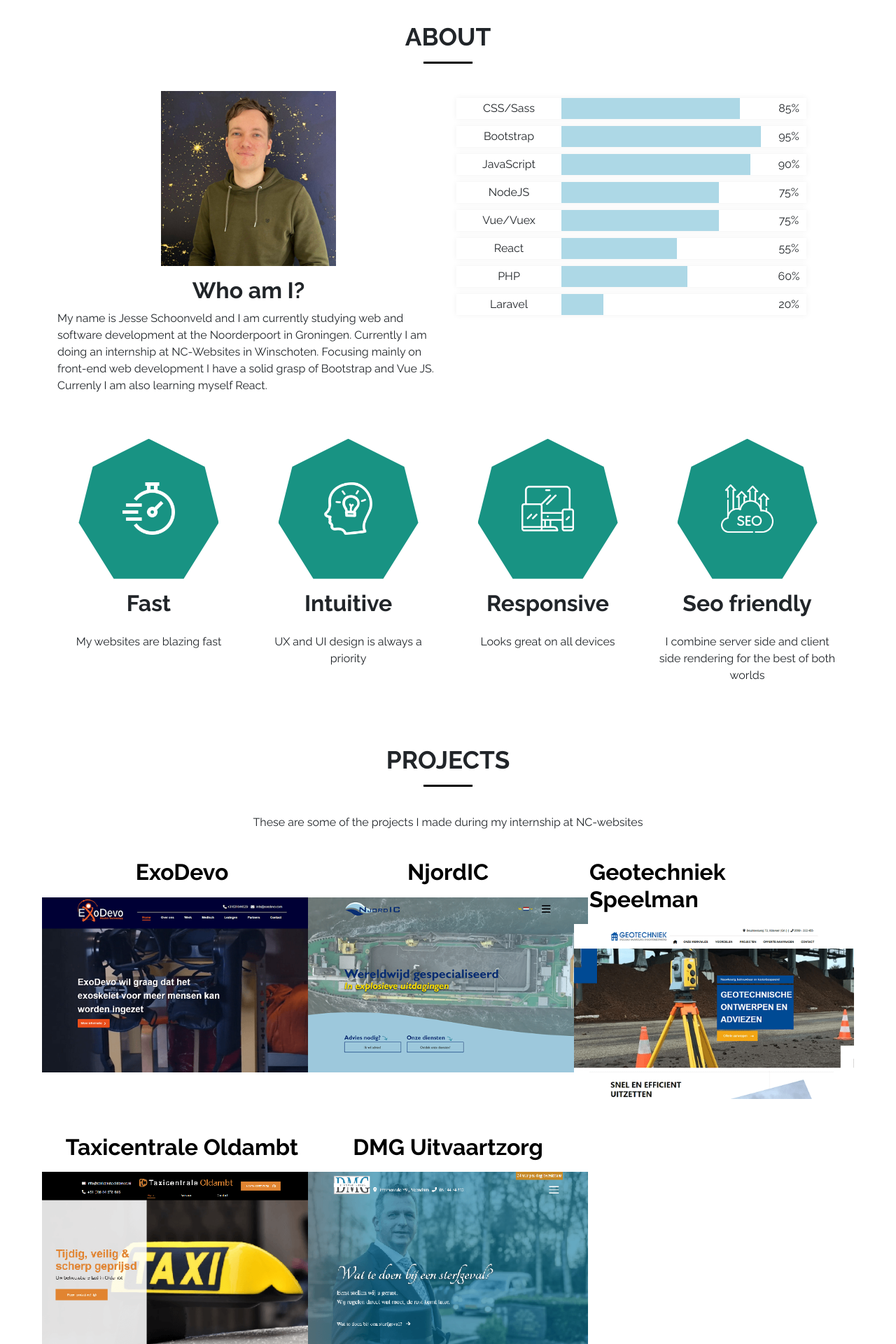
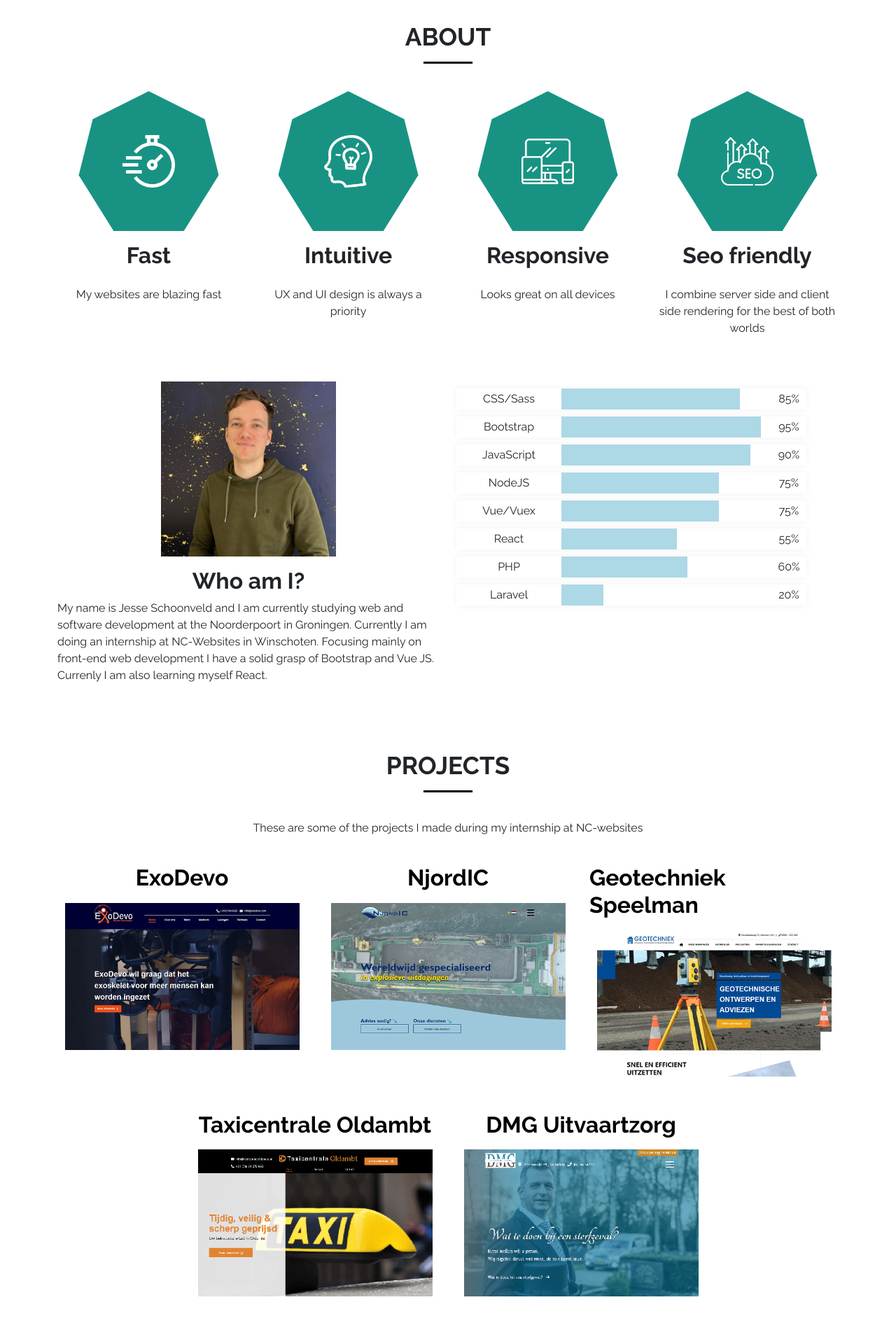
Before and after one commit to JSchoonveld/portfolio_next, a Next.js app: page / in a window 1280 px wide. Shown: the part 840-2760 px from the top of the page at 70% size. Built offline with nearby package versions, Linux system fonts and the light colour scheme.

Commit message:
project preview iets aangepast

```diff
--- a/components/AboutSection.js
+++ b/components/AboutSection.js
@@ -11,7 +11,21 @@ export default function AboutSection() {
                         <h2>About</h2>
                     </div>
                 </div>
-                <div className="row my-5">
+                <div className="row mt-5 mb-0">
+                    <div className="col-md-6 col-lg-3 d-flex justify-content-center text-center mb-5 mb-lg-0">
+                        <Quality title={"Fast"} description={"My websites are blazing fast"} imageUrl={"/icons/speedometer.png"}/>
+                    </div>
+                    <div className="col-md-6 col-lg-3 d-flex justify-content-center text-center  mb-5 mb-lg-0">
+                        <Quality title={"Intuitive"} description={"UX and UI design is always a priority"} imageUrl={"/icons/intuitive.png"} />
+                    </div>
+                    <div className="col-md-6 col-lg-3 d-flex justify-content-center text-center  mb-5 mb-lg-0">
+                        <Quality title={"Responsive"} description={"Looks great on all devices"} imageUrl={"/icons/responsive.png"} />
+                    </div>
+                    <div className="col-md-6 col-lg-3 d-flex justify-content-center text-center  mb-5 mb-lg-0">
+                        <Quality title={"Seo friendly"} description={"I combine server side and client side rendering for the best of both worlds"} imageUrl={"/icons/seo.png"} />
+                    </div>
+                </div>
+                <div className="row mt-5 mb-2">
                     <div className="col-lg-6 d-flex flex-column justify-content-center align-items-center">
                         <Image
                             src={"/images/jesse.jpg"}
@@ -29,23 +43,6 @@ export default function AboutSection() {
                     <div className="col-lg-6 d-flex flex-column align-items-center ">
                         <SkillbarSection/>
                     </div>
-
-
-
-                </div>
-                <div className="row mt-5 mb-0">
-                    <div className="col-md-6 col-lg-3 d-flex justify-content-center text-center mb-5 mb-lg-0">
-                        <Quality title={"Fast"} description={"My websites are blazing fast"} imageUrl={"/icons/speedometer.png"}/>
-                    </div>
-                    <div className="col-md-6 col-lg-3 d-flex justify-content-center text-center  mb-5 mb-lg-0">
-                        <Quality title={"Intuitive"} description={"UX and UI design is always a priority"} imageUrl={"/icons/intuitive.png"} />
-                    </div>
-                    <div className="col-md-6 col-lg-3 d-flex justify-content-center text-center  mb-5 mb-lg-0">
-                        <Quality title={"Responsive"} description={"Looks great on all devices"} imageUrl={"/icons/responsive.png"} />
-                    </div>
-                    <div className="col-md-6 col-lg-3 d-flex justify-content-center text-center  mb-5 mb-lg-0">
-                        <Quality title={"Seo friendly"} description={"I combine server side and client side rendering for the best of both worlds"} imageUrl={"/icons/seo.png"} />
-                    </div>
                 </div>
 
             </div>
--- a/components/FadeHeader.js
+++ b/components/FadeHeader.js
@@ -11,8 +11,8 @@ export default function FadeHeader() {
     return (
         <div id={"header"} className="header">
             <h1 className={styles.title}>
-                Welcome! I&apos;m <span className={"white"}>Jesse Schoonveld</span><br/>
-                I am a <span className="white">front-end </span>developer
+                Welcome! <br/> My name is <span className={"white"}>Jesse</span><br/>
+                 I&apos;m a <span className="white">front-end </span>developer
             </h1>
             <Link href="#about">
                 <a className={"btn btn-primary mt-3 d-flex align-items-center"}>
--- a/components/ProjectPreview.js
+++ b/components/ProjectPreview.js
@@ -9,8 +9,8 @@ export default function ProjectPreview(props) {
                 <Image
                     src={props.imageUrl}
                     alt={props.title}
-                    width={400}
-                    height={250}
+                    width={335}
+                    height={210}
                 />
 
             </div>
--- a/components/ProjectSection.js
+++ b/components/ProjectSection.js
@@ -4,14 +4,14 @@ export default function ProjectSection() {
     return (
         <section className={"content-section pt-5"} id="projects">
             <div className={'container'}>
-                <div className="row my-4 text-center">
+                <div className="row my-lg-4 text-center">
                     <h2>
                         Projects
                     </h2>
                     <p className={"mt-5"}>These are some of the projects I made during my internship at NC-websites</p>
                 </div>
-                <div className="row mb-5 mt-3">
-                    <div className="col-lg-4">
+                <div className="row justify-content-center mb-5 mt-3">
+                    <div className="col-lg-4" data-aos="flip-left">
                         <ProjectPreview title={"ExoDevo"} imageUrl={"/images/exodevo.png"} website={"https://www.exodevo.com"} />
                     </div>
                     <div className="col-lg-4">
--- a/pages/_app.js
+++ b/pages/_app.js
@@ -3,6 +3,8 @@ import '../styles/globals.scss'
 import "@fortawesome/fontawesome-svg-core/styles.css"; // import Font Awesome CSS
 import { config } from "@fortawesome/fontawesome-svg-core";
 config.autoAddCss = false; // Tell Font Awesome to skip adding the CSS
+
+
 
 function MyApp({ Component, pageProps }) {
   return <div>
```
